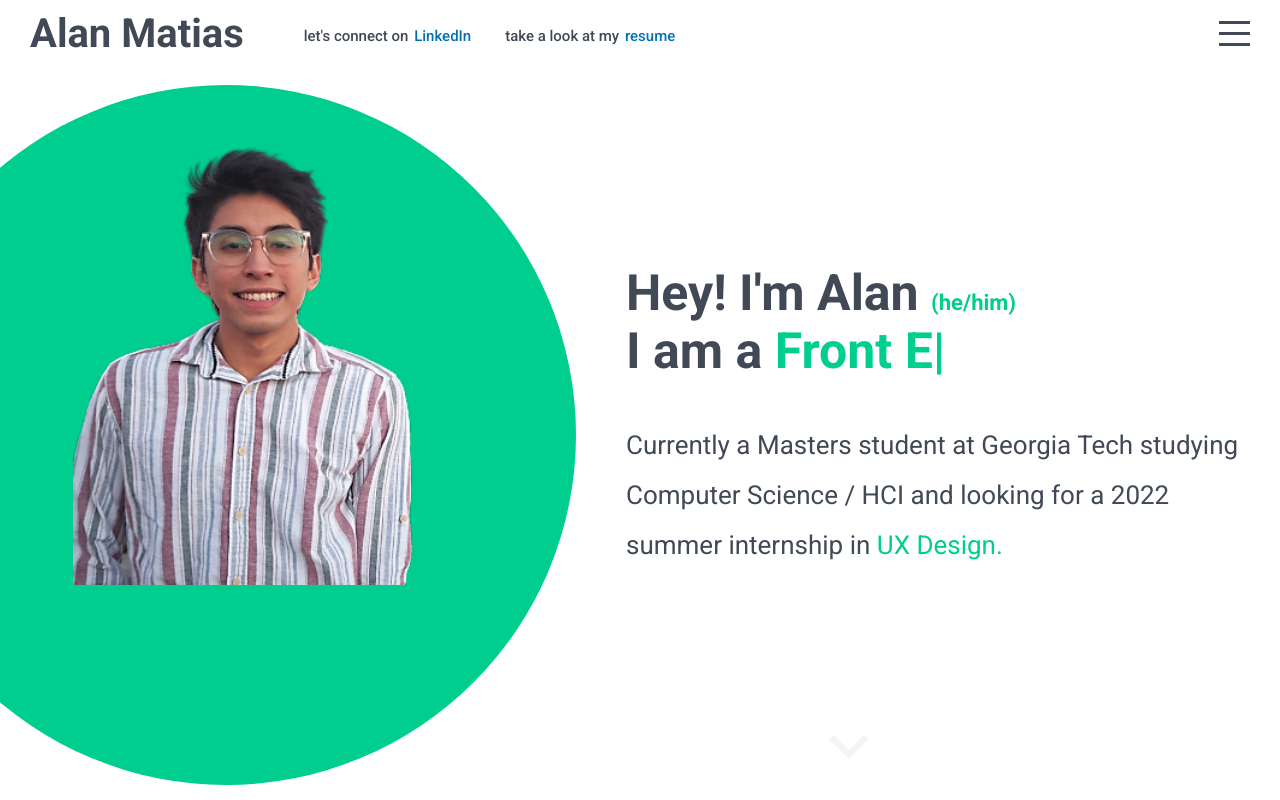
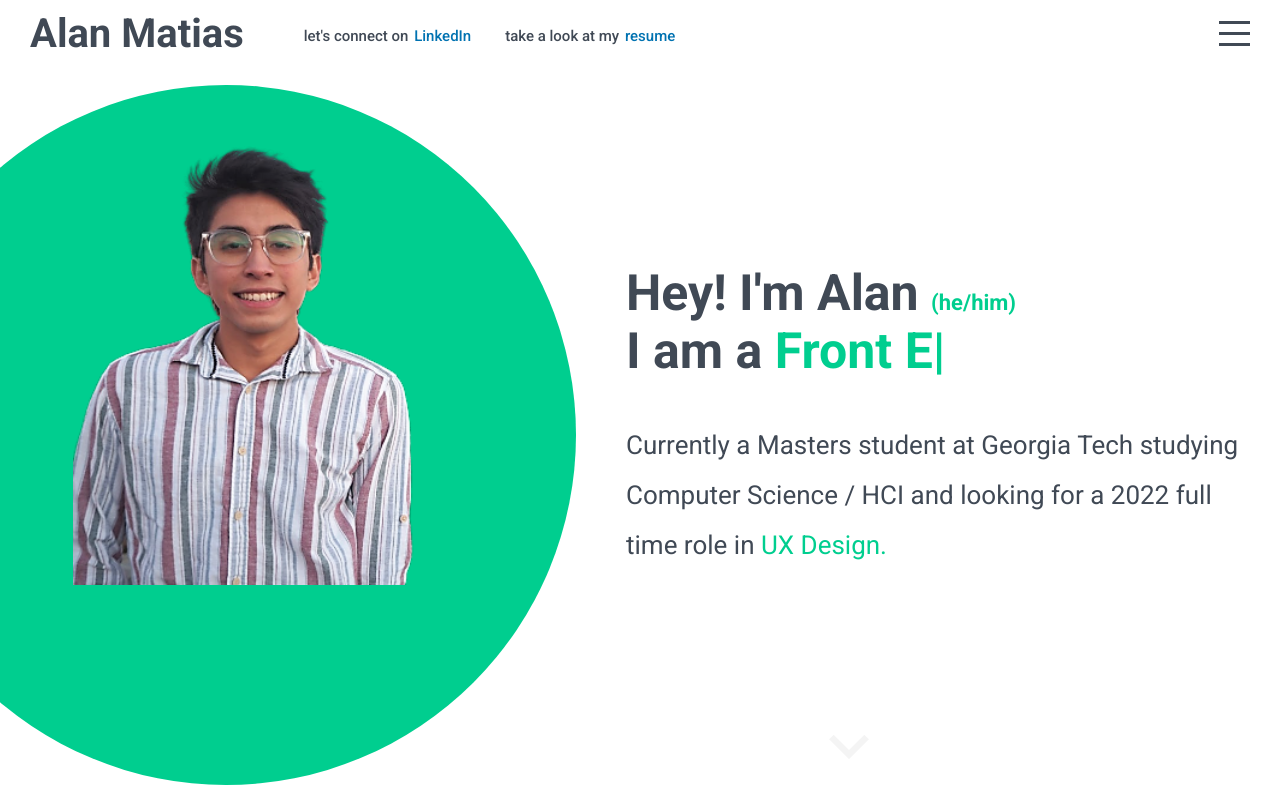
Before and after one commit to ivanalan/ivanalan.github.io, a React (Create React App) app: page / in a window 1280 px wide. Built offline with nearby package versions, Linux system fonts and the light colour scheme.

Commit message:
full time role

```diff
--- a/src/components/intro/Intro.jsx
+++ b/src/components/intro/Intro.jsx
@@ -27,7 +27,7 @@ export default function Intro() {
                 <div className="wrapper">
                     <h2>Hey! I'm Alan <span className="pronouns"> (he/him)</span></h2>
                     <h2>I am a <span ref={textRef}></span></h2>
-                    <h3>Currently a Masters student at Georgia Tech studying Computer Science / HCI and looking for a 2022 summer internship in <span>UX Design.</span></h3>
+                    <h3>Currently a Masters student at Georgia Tech studying Computer Science / HCI and looking for a 2022 full time role in <span>UX Design.</span></h3>
                 </div>
                 <a href="#portfolio">
                     <ExpandMoreIcon className="icon"/>
```
